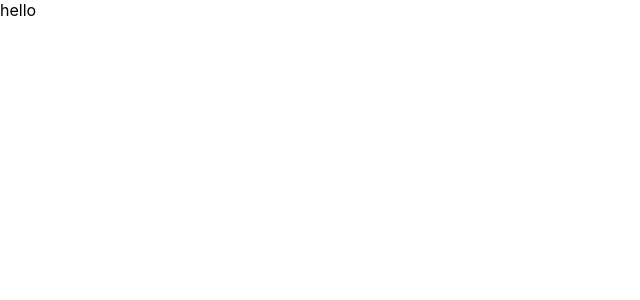
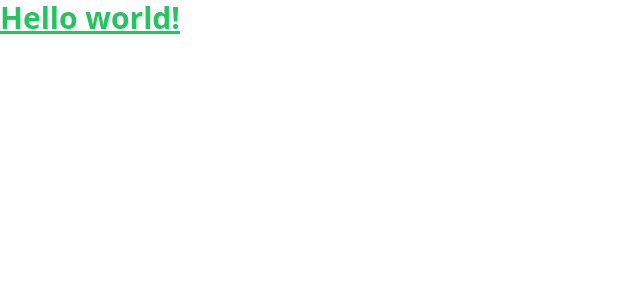
Before and after one commit to DivyaPrasad05/AlbertaHealthHack24, a React (Create React App) app in the folder my-app/: page / in a window 1280 px wide. Shown: the top 300 px of the page, without its empty margins (0-640 px from the left). Built offline with nearby package versions, Linux system fonts and the light colour scheme.

Commit message:
install tailwind

```diff
--- a/my-app/package.json
+++ b/my-app/package.json
@@ -34,5 +34,8 @@
       "last 1 firefox version",
       "last 1 safari version"
     ]
+  },
+  "devDependencies": {
+    "tailwindcss": "^3.4.7"
   }
 }
--- a/my-app/src/App.js
+++ b/my-app/src/App.js
@@ -3,7 +3,9 @@
 function App() {
   return (
     <div className="App">
-      hello
+      <h1 className="text-3xl font-bold underline text-green-500">
+      Hello world!
+    </h1>
     </div>
   );
 }
--- a/my-app/src/index.css
+++ b/my-app/src/index.css
@@ -1,13 +1,3 @@
-body {
-  margin: 0;
-  font-family: -apple-system, BlinkMacSystemFont, 'Segoe UI', 'Roboto', 'Oxygen',
-    'Ubuntu', 'Cantarell', 'Fira Sans', 'Droid Sans', 'Helvetica Neue',
-    sans-serif;
-  -webkit-font-smoothing: antialiased;
-  -moz-osx-font-smoothing: grayscale;
-}
-
-code {
-  font-family: source-code-pro, Menlo, Monaco, Consolas, 'Courier New',
-    monospace;
-}
+@tailwind base;
+@tailwind components;
+@tailwind utilities;
--- /dev/null
+++ b/my-app/tailwind.config.js
@@ -0,0 +1,10 @@
+/** @type {import('tailwindcss').Config} */
+module.exports = {
+  content: [
+    "./src/**/*.{js,jsx,ts,tsx}",
+  ],
+  theme: {
+    extend: {},
+  },
+  plugins: [],
+}
```
Also changed, not shown: 1 other file (tests, documents, lock files or other folders).
